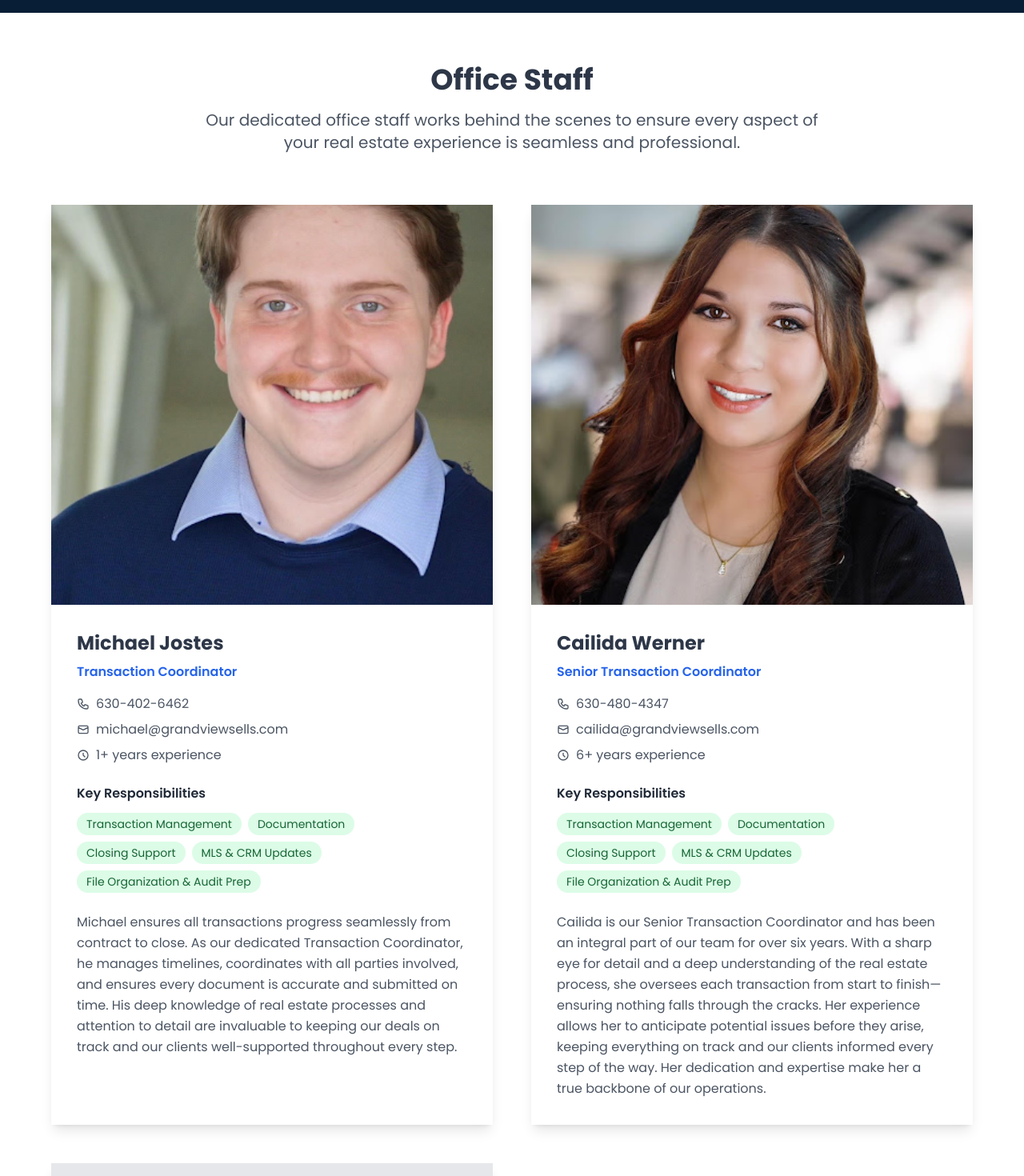
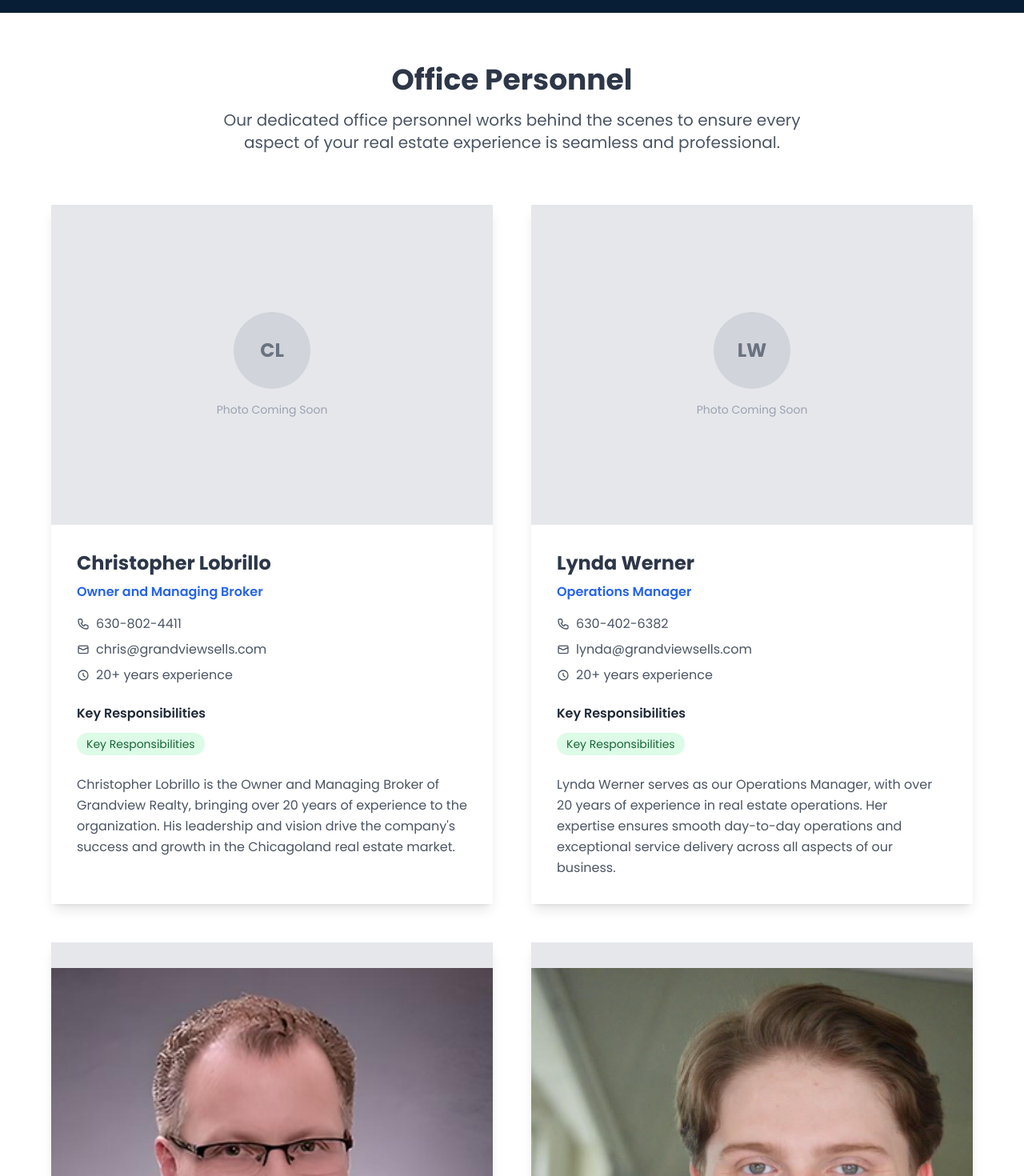
Before and after one commit to Jhamm17/grandview-realty, a Next.js app: page /team/office-staff in a window 1280 px wide. Shown: the part 80-1550 px from the top of the page at 80% size. Built offline with nearby package versions, Linux system fonts and the light colour scheme.

Commit message:
Update office staff page: change title to Office Personnel, add new personnel, adjust image layout, and remove Strategic Sales Growth from Chris Clark responsibilities

```diff
--- a/src/app/components/Navigation.tsx
+++ b/src/app/components/Navigation.tsx
@@ -86,7 +86,7 @@ export function Header() {
     ],
     team: [
       { name: "Agents", href: "/team/agents" },
-      { name: "Office Staff", href: "/team/office-staff" },
+              { name: "Office Personnel", href: "/team/office-staff" },
     ],
     about: [
       { name: "Affiliations & Accreditation", href: "/about/affiliations" },
@@ -292,7 +292,7 @@ export function Footer() {
               <Link href="/properties" className="text-white/80 hover:text-[#60a5fa] transition-colors">Active Listings</Link>
               <Link href="/properties/under-contract" className="text-white/80 hover:text-[#60a5fa] transition-colors">Under Contract</Link>
               <Link href="/team/agents" className="text-white/80 hover:text-[#60a5fa] transition-colors">Agents</Link>
-              <Link href="/team/office-staff" className="text-white/80 hover:text-[#60a5fa] transition-colors">Office Staff</Link>
+              <Link href="/team/office-staff" className="text-white/80 hover:text-[#60a5fa] transition-colors">Office Personnel</Link>
               <Link href="/contact" className="text-white/80 hover:text-[#60a5fa] transition-colors">Contact</Link>
             </div>
           </div>
--- a/src/app/team/office-staff/page.tsx
+++ b/src/app/team/office-staff/page.tsx
@@ -1,5 +1,35 @@
 export default function OfficeStaffPage() {
   const staff = [
+    {
+      name: "Christopher Lobrillo",
+      title: "Owner and Managing Broker",
+      image: null,
+      phone: "630-802-4411",
+      email: "chris@grandviewsells.com",
+      responsibilities: ["Key Responsibilities"],
+      experience: "20+ years",
+      description: "Christopher Lobrillo is the Owner and Managing Broker of Grandview Realty, bringing over 20 years of experience to the organization. His leadership and vision drive the company's success and growth in the Chicagoland real estate market."
+    },
+    {
+      name: "Lynda Werner",
+      title: "Operations Manager",
+      image: null,
+      phone: "630-402-6382",
+      email: "lynda@grandviewsells.com",
+      responsibilities: ["Key Responsibilities"],
+      experience: "20+ years",
+      description: "Lynda Werner serves as our Operations Manager, with over 20 years of experience in real estate operations. Her expertise ensures smooth day-to-day operations and exceptional service delivery across all aspects of our business."
+    },
+    {
+      name: "Christopher Clark",
+      title: "Managing Broker",
+      image: "/agents/chris-clark.png",
+      phone: "630-973-7825",
+      email: "chris@clarkhometeam.com",
+      responsibilities: ["Agent Leadership & Support", "Compliance & Contract Oversight", "Training & Mentorship", "Business Development", "Recruiting & Retention", "Strategic Sales Growth"],
+      experience: "20+ years",
+      description: "Chris Clark is one of our Managing Brokers and a driving force behind Grandview Realty's growth and success. Since launching his real estate career in 2003, Chris has been passionate about helping people achieve their goals—whether they're clients buying or selling, or agents growing their business. He joined Grandview in April 2021 to lead the brokerage's expansion through agent development, strategic planning, and increased production under his Clark Home Team brand. Chris combines deep market knowledge with technology, data, and high-level service to inspire excellence across the board. His leadership, vision, and commitment make him an essential pillar of our organization."
+    },
     {
       name: "Michael Jostes",
       title: "Transaction Coordinator",
@@ -36,9 +66,9 @@ export default function OfficeStaffPage() {
     <div className="container-padding py-16">
       {/* Header */}
       <div className="text-center mb-16">
-        <h1 className="text-4xl font-bold mb-4">Office Staff</h1>
+        <h1 className="text-4xl font-bold mb-4">Office Personnel</h1>
         <p className="text-xl text-gray-600 max-w-3xl mx-auto">
-          Our dedicated office staff works behind the scenes to ensure every aspect of your real estate experience is seamless and professional.
+          Our dedicated office personnel works behind the scenes to ensure every aspect of your real estate experience is seamless and professional.
         </p>
       </div>
 
@@ -47,12 +77,12 @@ export default function OfficeStaffPage() {
         {staff.map((member, index) => (
           <div key={index} className="bg-white shadow-lg overflow-hidden">
             {/* Staff Image */}
-            <div className="relative h-[500px] bg-gray-200">
+            <div className="relative h-[400px] bg-gray-200 pt-8">
               {member.image ? (
                 <img
                   src={member.image}
                   alt={member.name}
-                  className="w-full h-full object-cover"
+                  className="w-full h-full object-cover object-top"
                 />
               ) : (
                 <div className="absolute inset-0 flex items-center justify-center">
@@ -119,7 +149,7 @@ export default function OfficeStaffPage() {
         <div className="bg-green-50 rounded-lg p-8">
           <h2 className="text-2xl font-bold mb-4">Need Support?</h2>
           <p className="text-gray-600 mb-6">
-            Our office staff is here to help with any questions or support you may need during your real estate journey.
+            Our office personnel is here to help with any questions or support you may need during your real estate journey.
           </p>
           <div className="flex flex-col sm:flex-row gap-4 justify-center">
             <a href="/contact" className="bg-green-600 text-white px-8 py-3 rounded-lg font-semibold hover:bg-green-700 transition-colors">
```
